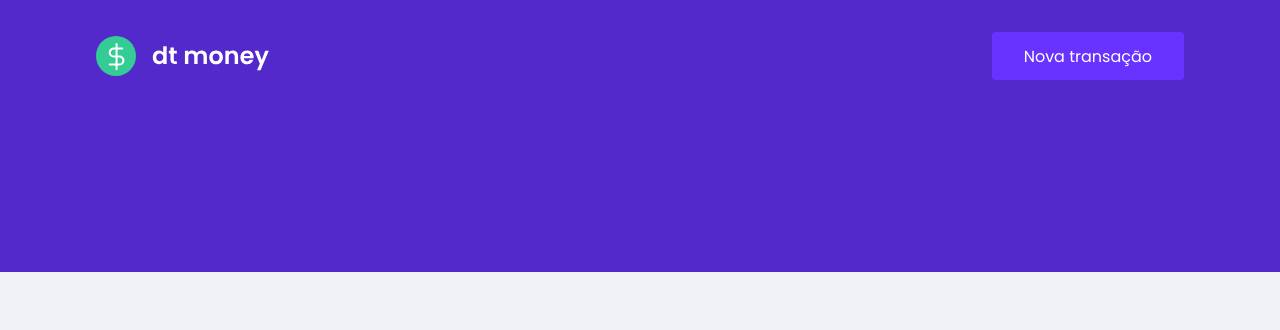
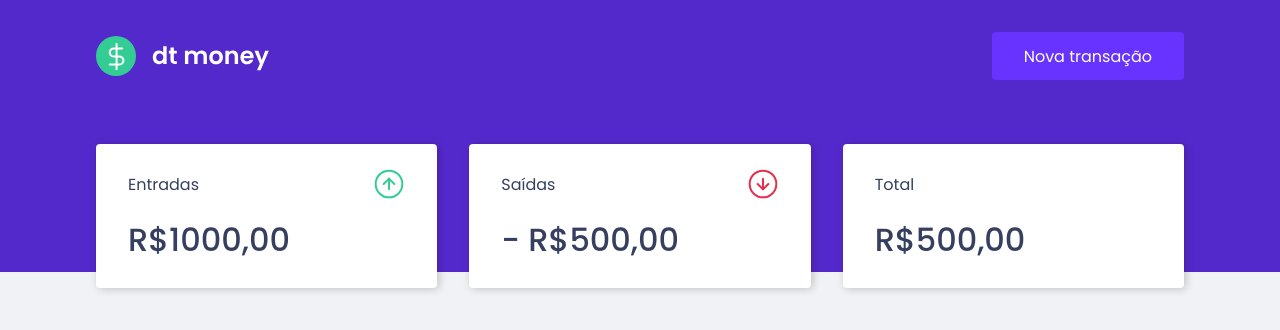
Before and after one commit to JefersonSales/dtmoney-project, a React (Create React App) app: page / in a window 1280 px wide. Shown: the top 330 px of the page. Built offline with nearby package versions, Linux system fonts and the light colour scheme.

Commit message:
created dashboard area and summary component

```diff
--- a/public/index.html
+++ b/public/index.html
@@ -8,7 +8,7 @@
   <link rel="shortcut icon" href="favicon.png" type="image/x-icon">
   <title>dtmoney</title>
   <link rel="preconnect" href="https://fonts.gstatic.com" crossorigin>
-  <link href="https://fonts.googleapis.com/css2?family=Poppins:wght@400;600&display=swap" rel="stylesheet">
+  <link href="https://fonts.googleapis.com/css2?family=Poppins:wght@400;500;600&display=swap" rel="stylesheet">
 </head>
 
 <body>
--- a/src/App.tsx
+++ b/src/App.tsx
@@ -1,3 +1,4 @@
+import Dashboard from "./components/Dashboard";
 import { Header } from "./components/Header";
 import { GlobalStyle } from "./styles/global";
 
@@ -5,6 +6,7 @@
   return (
     <div className="App">
       <Header />
+      <Dashboard/>
       <GlobalStyle />
     </div>
   );
--- /dev/null
+++ b/src/components/Dashboard/index.tsx
@@ -0,0 +1,11 @@
+import React from 'react'
+import Summary from '../Summary'
+import { Container } from './styles'
+
+export default function Dashboard() {
+  return (
+    <Container>
+      <Summary/>
+    </Container>
+  )
+}
--- /dev/null
+++ b/src/components/Dashboard/styles.ts
@@ -0,0 +1,7 @@
+import styled from "styled-components";
+
+export const Container = styled.main`
+  max-width: 1120px;
+  margin: 0 auto;
+  padding: 2rem 1rem;
+`;
--- /dev/null
+++ b/src/components/Summary/index.tsx
@@ -0,0 +1,35 @@
+import incomeImg from '../../assets/income.svg';
+import outcomeImg from '../../assets/outcome.svg';
+import totalImg from '../../assets/total.svg';
+
+import { Container } from './styles'
+
+export default function Summary() {
+  return (
+    <Container>
+      <div>
+        <header>
+          <p>Entradas</p>
+          <img src={incomeImg} alt="Entradas" />
+        </header>
+        <strong>R$1000,00</strong>
+      </div>
+
+      <div>
+        <header>
+          <p>Saídas</p>
+          <img src={outcomeImg} alt="Saídas" />
+        </header>
+        <strong>- R$500,00</strong>
+      </div>
+
+      <div>
+        <header>
+          <p>Total</p>
+          <img src={totalImg} alt="Total" />
+        </header>
+        <strong>R$500,00</strong>
+      </div>
+    </Container>
+  )
+}
--- /dev/null
+++ b/src/components/Summary/styles.ts
@@ -0,0 +1,33 @@
+import styled from "styled-components";
+
+export const Container = styled.main`
+  display: grid;
+  grid-template-columns:  repeat(3, 1fr);
+  gap: 2rem;
+  margin-top: -10rem;
+
+  div {
+    background: var(--shape);
+    padding: 1.5rem 2rem;
+    border-radius: 0.25rem;
+    color: var(--text-title);
+    box-shadow: 2px 1px 9px rgba(0, 0, 0, 0.2);
+  }
+
+  header {
+    display: flex;
+    align-items: center;
+    justify-content: space-between;
+  }
+
+  strong {
+    display: block;
+    margin-top: 1rem;
+    font-size: 2rem;
+    font-weight: 500;
+    line-height: 3rem;
+  }
+
+
+
+`;
```
